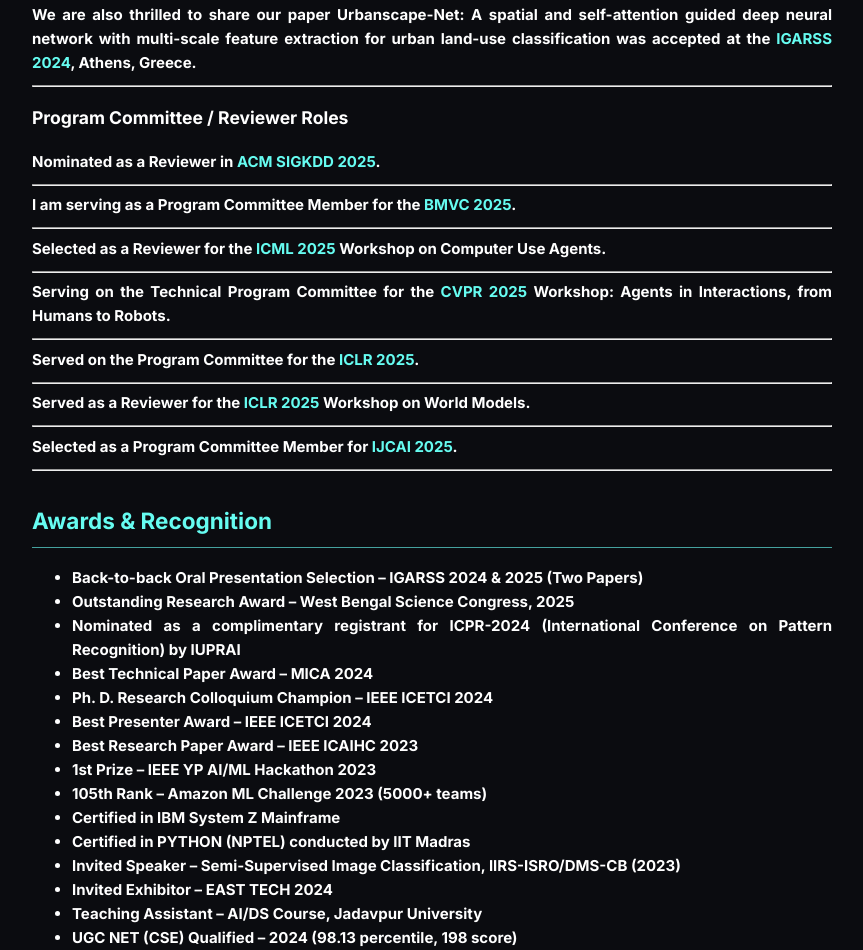
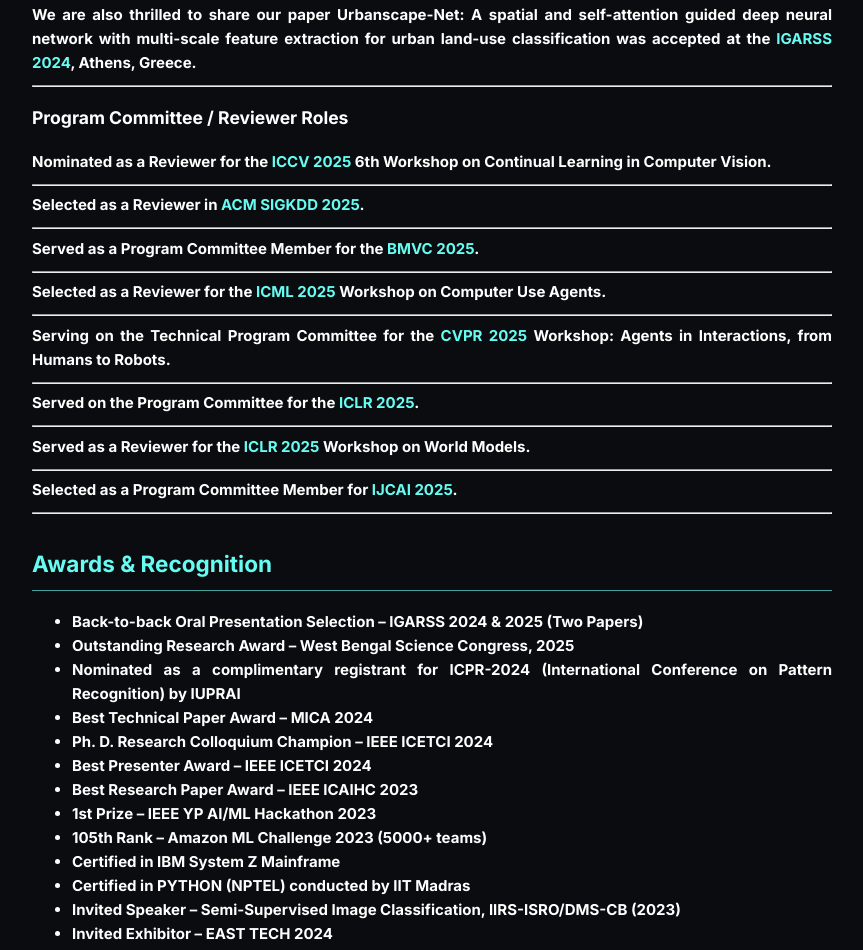
Before and after one commit to abhiroopchatterjee123/abhiroopchatterjee123.github.io, a plain HTML site: page index.html in a window 1280 px wide. Shown: the part 1902-2852 px from the top of the page, without its empty margins (208-1071 px from the left). Drawn offline with Linux system fonts and the light colour scheme.

Commit message:
Update index.html

```diff
--- a/index.html
+++ b/index.html
@@ -192,9 +192,12 @@
   <h3>Program Committee / Reviewer Roles</h3>
    <ul style="list-style-type: none; padding-left: 0;">
 
-     <li style="margin-bottom: 10px;">Nominated as a <strong>Reviewer</strong> in <strong><span style="color:#66fcf1">ACM SIGKDD 2025</span></strong>.</li>
+
+     <li style="margin-bottom: 10px;">Nominated as a <strong>Reviewer</strong> for the <strong><span style="color:#66fcf1">ICCV 2025</span></strong> 6th Workshop on Continual Learning in Computer Vision.</li>
+     <hr>
+     <li style="margin-bottom: 10px;">Selected as a <strong>Reviewer</strong> in <strong><span style="color:#66fcf1">ACM SIGKDD 2025</span></strong>.</li>
     <hr>
-    <li style="margin-bottom: 10px;">I am serving as a <strong>Program Committee Member</strong> for the <strong><span style="color:#66fcf1">BMVC 2025</span></strong>.</li>
+    <li style="margin-bottom: 10px;">Served as a <strong>Program Committee Member</strong> for the <strong><span style="color:#66fcf1">BMVC 2025</span></strong>.</li>
     <hr>
     <li style="margin-bottom: 10px;">Selected as a <strong>Reviewer</strong> for the <strong><span style="color:#66fcf1">ICML 2025</span></strong> Workshop on Computer Use Agents.</li>
     <hr>
```
